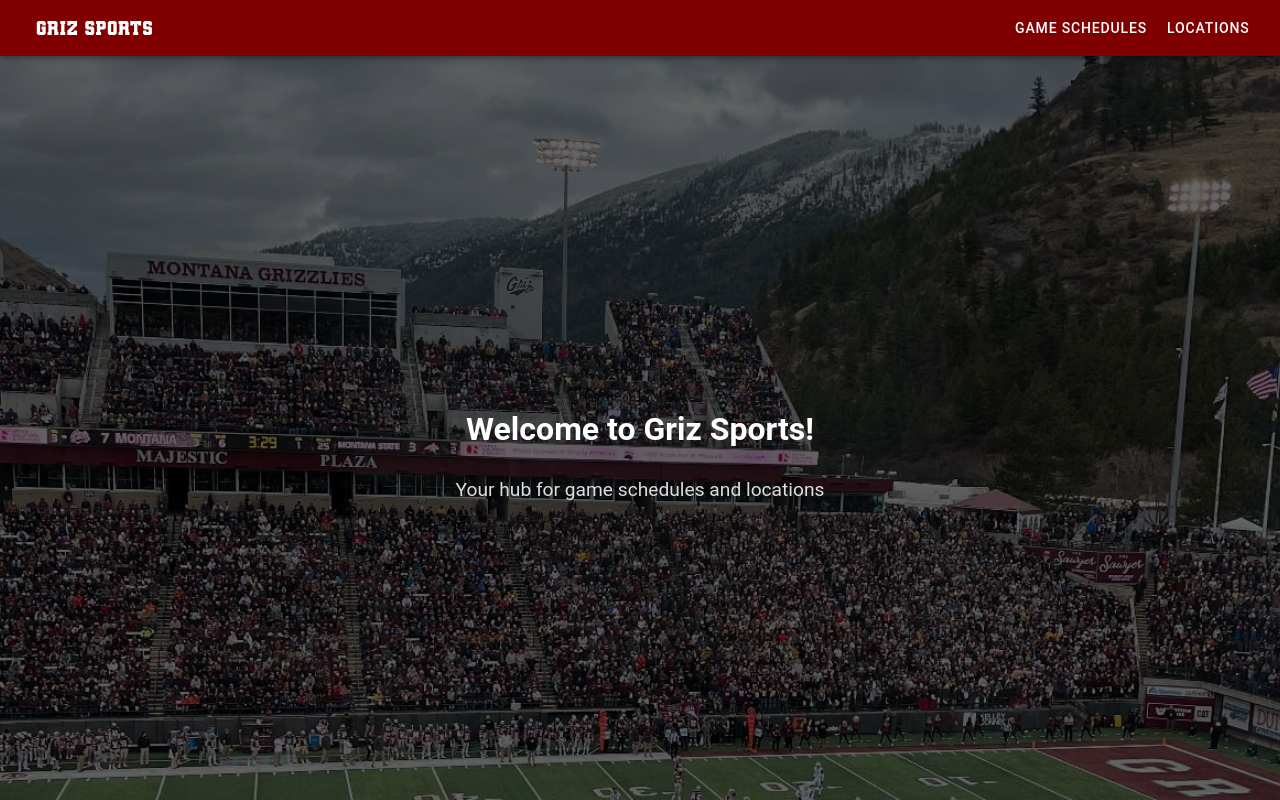
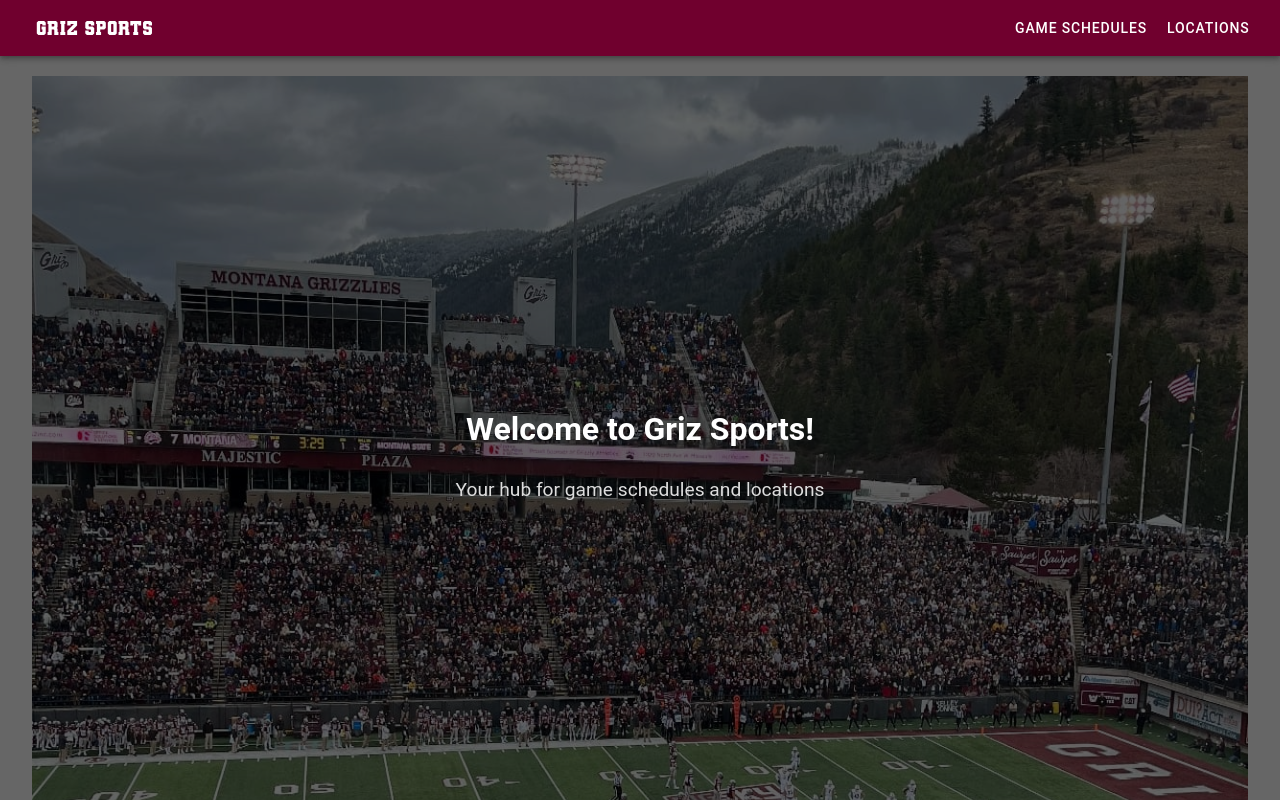
Before and after one commit to jdbennett1/griz-sports, a React (Vite) app in the folder ionic-griz-sports/: page /home in a window 1280 px wide. Built offline with nearby package versions, Linux system fonts and the light colour scheme.

Commit message:
Update Home Page Background
Added and aligned Home Background

```diff
--- a/ionic-griz-sports/src/pages/Home.css
+++ b/ionic-griz-sports/src/pages/Home.css
@@ -1,6 +1,6 @@
 
 .custom-header {
-    --background: #800000;
+    --background: #70002e;
     --color: white;
     display: flex;
     justify-content: space-between;
@@ -32,9 +32,10 @@
 }
 
 .ion-content-background {
-    position: relative;
+    position: fixed;
     height: 100vh;
-    background-size: cover;
+    width: 100vw;
+    background-size: 95% 95%;
     background-position: center;
     background-repeat: no-repeat;
 }
```
